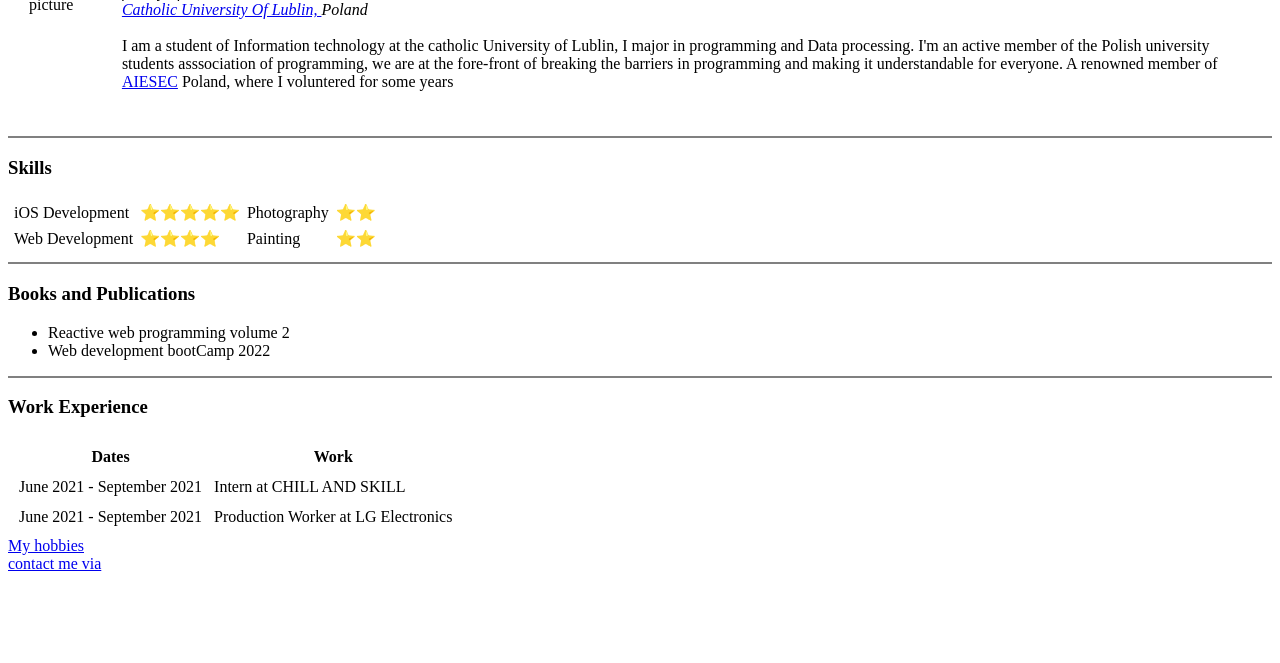
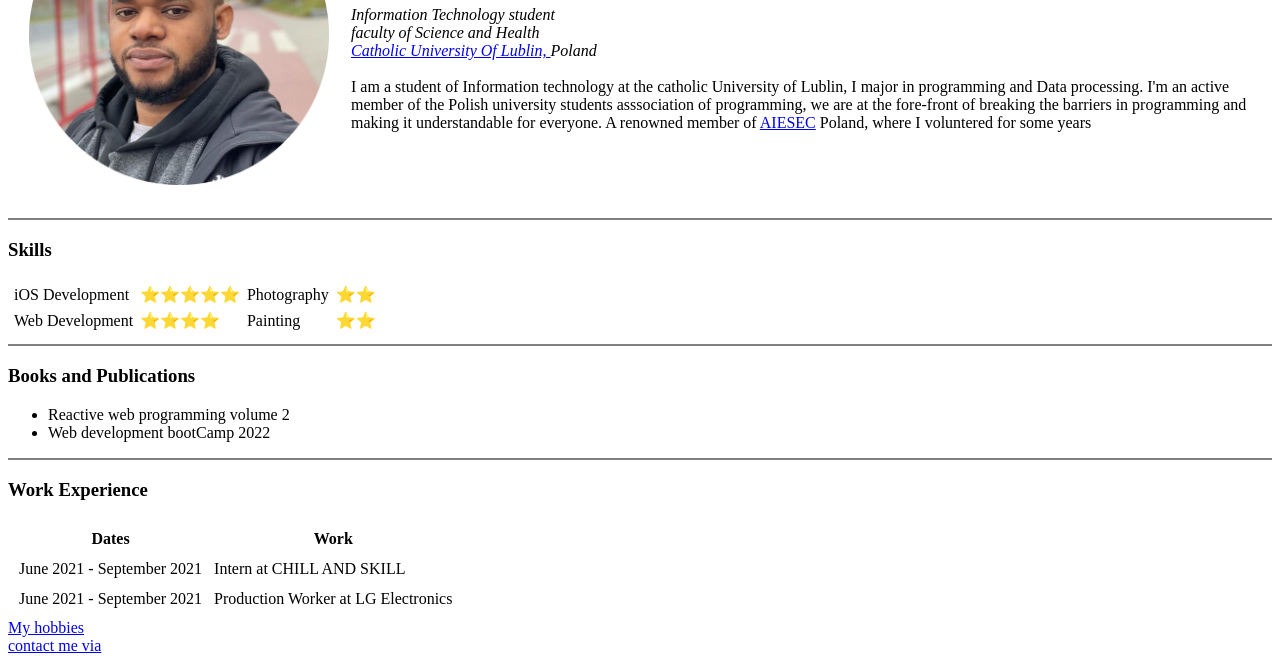
Before and after one commit to declany18/resume, a plain HTML site: page index.html in a window 1280 px wide. Shown: the part 144-807 px from the top of the page. Drawn offline with Linux system fonts and the light colour scheme.

Commit message:
Update index.html

```diff
--- a/index.html
+++ b/index.html
@@ -11,7 +11,7 @@
   <table cellspacing="20">
     <tr>
       <td>
-        <img src="images/profile2.png" alt="profile picture" width="300" height="300" />
+        <img src="profile2.png" alt="profile picture" width="300" height="300" />
       </td>
       <td>
         <h1>Onuoha Declan mgr.</h1>
```
